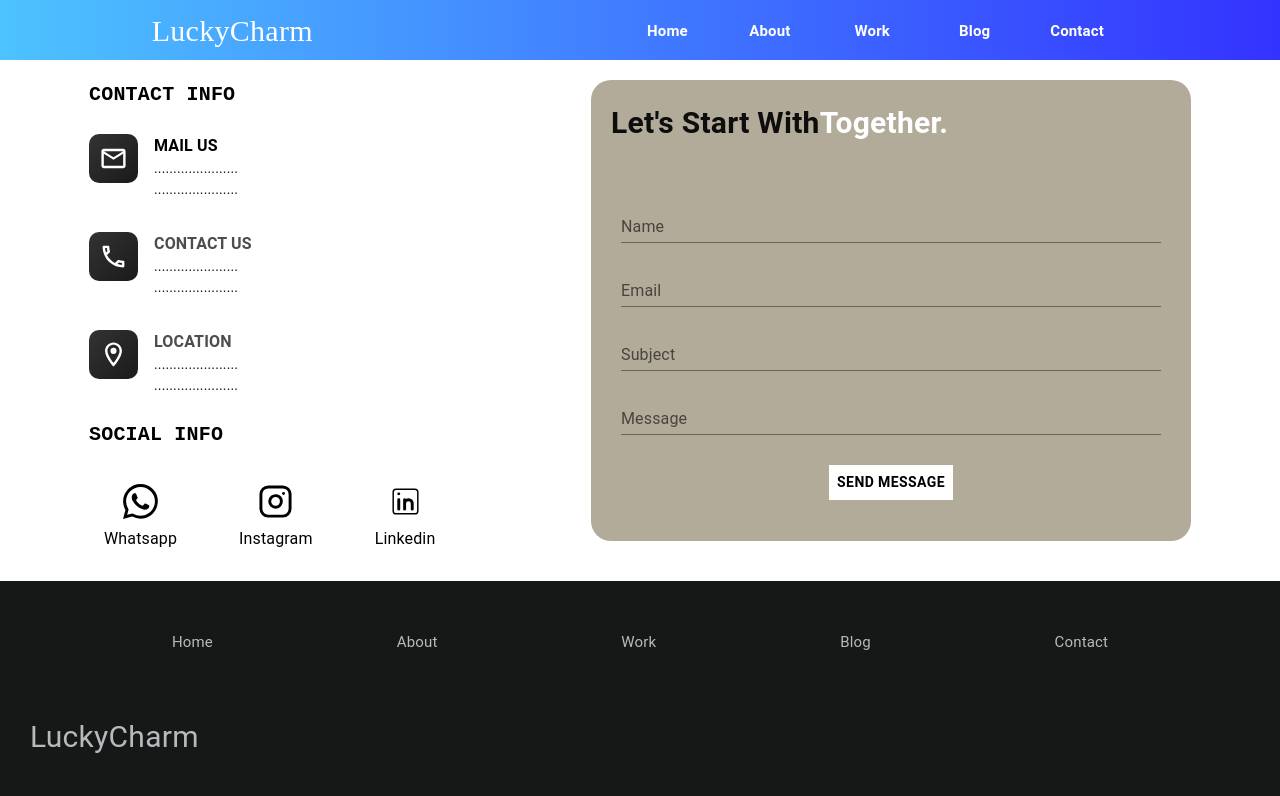
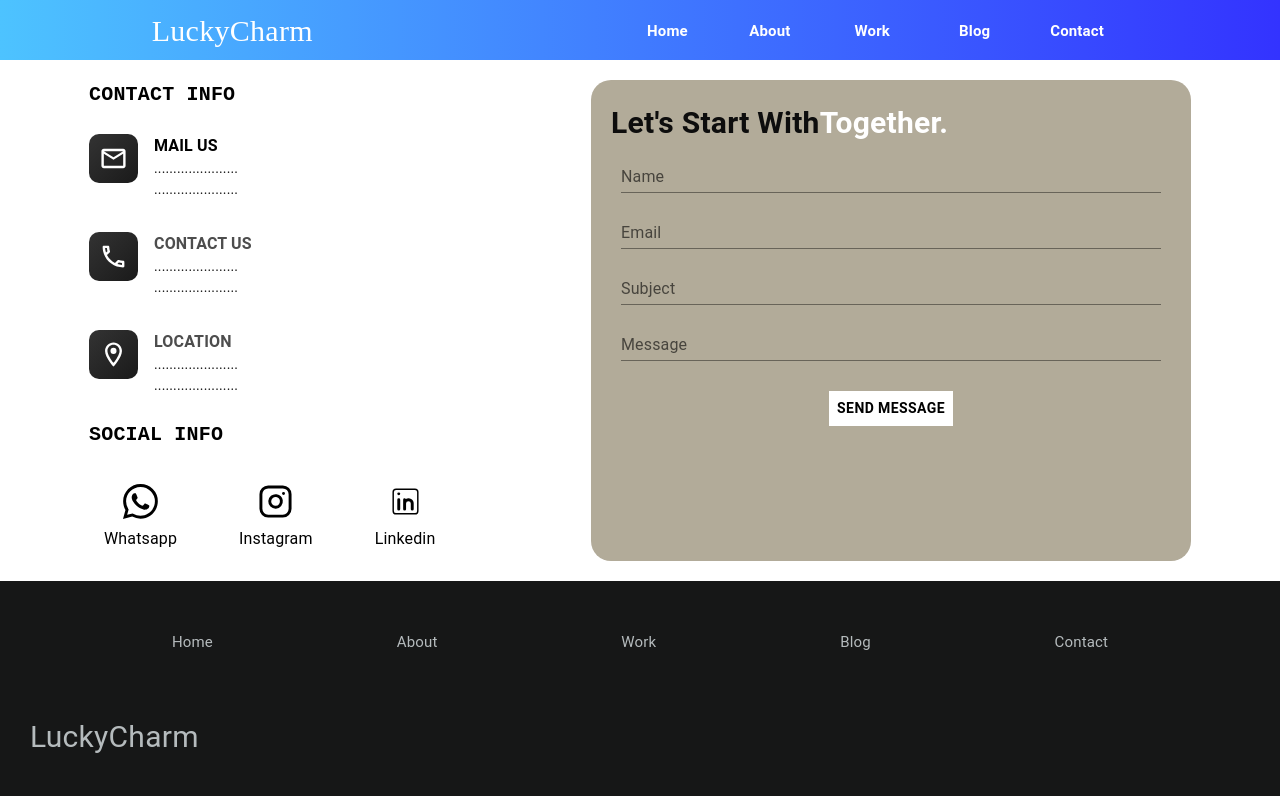
Before and after one commit to Gokul-pga/lucky, a Next.js app: page /contact in a window 1280 px wide. Shown: the top 796 px of the page. Built offline with nearby package versions, Linux system fonts and the light colour scheme.

Commit message:
contact pge work

```diff
--- a/pages/contact.js
+++ b/pages/contact.js
@@ -209,7 +209,6 @@ function Contact() {
             //   backgroundImage:"linear-gradient(to bottom right, #4d94ff, #66ccff)",
               color: "#6699ff",
               borderRadius: "20px",
-              marginBottom:'20px',
             }}
           >
            <Typography
@@ -225,7 +224,7 @@ function Contact() {
               },
               fontWeight: "bold",
               textAlign: "center",
-              padding: "20px",
+              padding: "20px 0 0 20px",
               color: "#0d0d0d",
             }}
           >
@@ -233,11 +232,11 @@ function Contact() {
           </Typography>
           {validator && (<Typography sx={{color:'red',margin:'0 10px'}}>* All Fields are mandatory</Typography>)}
           <Box
-            gap={2}
+            gap={1}
             sx={{
               display: "flex",
               flexDirection: "column",
-              padding: "30px",
+              padding: "0 30px 30px 30px",
               color: "#6699ff",
             }}
           >
```
